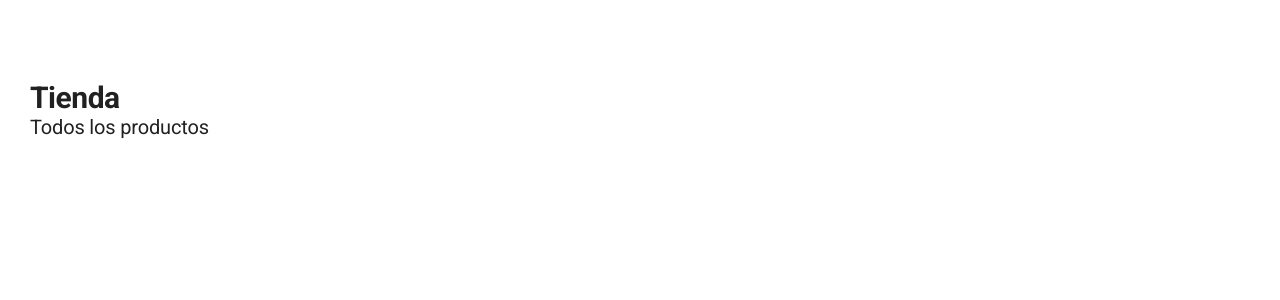
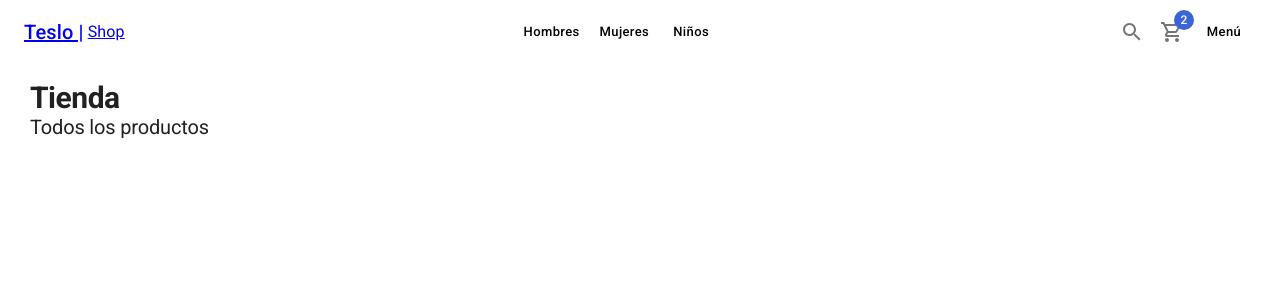
Before and after one commit to czabala847/next-teslo-shop, a Next.js app: page / in a window 1280 px wide. Shown: the top 300 px of the page. Built offline with nearby package versions, Linux system fonts and the light colour scheme.

Commit message:
add navbar

```diff
--- a/components/layouts/ShopLayout.tsx
+++ b/components/layouts/ShopLayout.tsx
@@ -1,5 +1,6 @@
 import React from "react";
 import Head from "next/head";
+import { Navbar } from "../ui";
 
 interface Props {
   children: JSX.Element | JSX.Element[];
@@ -26,7 +27,9 @@ export const ShopLayout: React.FC<Props> = ({
         {imageFullUrl && <meta name="og:image" content={imageFullUrl} />}
       </Head>
 
-      <nav></nav>
+      <nav>
+        <Navbar />
+      </nav>
 
       <main
         style={{
--- /dev/null
+++ b/components/ui/Navbar.tsx
@@ -0,0 +1,53 @@
+import React from "react";
+import Link from "next/link";
+import {
+  AppBar,
+  Toolbar,
+  Typography,
+  Box,
+  Button,
+  IconButton,
+  Badge,
+} from "@mui/material";
+import { SearchOutlined, ShoppingCartOutlined } from "@mui/icons-material";
+
+export const Navbar = () => {
+  return (
+    <AppBar>
+      <Toolbar sx={{ display: "flex", justifyContent: "space-between" }}>
+        <Link style={{ display: "flex", alignItems: "center" }} href="/">
+          <Typography variant="h6">Teslo |</Typography>
+          <Typography sx={{ ml: 0.5 }}>Shop</Typography>
+        </Link>
+
+        <Box sx={{ display: { xs: "none", sm: "block" } }}>
+          <Link href="/category/men">
+            <Button>Hombres</Button>
+          </Link>
+          <Link href="/category/women">
+            <Button>Mujeres</Button>
+          </Link>
+          <Link href="/category/kid">
+            <Button>Niños</Button>
+          </Link>
+        </Box>
+
+        <Box>
+          <IconButton>
+            <SearchOutlined />
+          </IconButton>
+
+          <Link href="/">
+            <IconButton>
+              <Badge badgeContent={2} color="secondary">
+                <ShoppingCartOutlined />
+              </Badge>
+            </IconButton>
+          </Link>
+
+          <Button>Menú</Button>
+        </Box>
+      </Toolbar>
+    </AppBar>
+  );
+};
--- /dev/null
+++ b/components/ui/index.ts
@@ -0,0 +1 @@
+export * from "./Navbar";
--- a/themes/light-theme.ts
+++ b/themes/light-theme.ts
@@ -1,85 +1,83 @@
-import { createTheme } from '@mui/material/styles';
-import { red,  } from '@mui/material/colors';
-
+import { createTheme } from "@mui/material/styles";
+import { red } from "@mui/material/colors";
 
 export const lightTheme = createTheme({
   palette: {
-    mode: 'light',
+    mode: "light",
     primary: {
-      main: '##1E1E1E'
+      main: "##1E1E1E",
     },
     secondary: {
-      main: '#3A64D8'
-    }
+      main: "#3A64D8",
+    },
   },
   components: {
     MuiLink: {
       defaultProps: {
-        underline: 'none',
+        underline: "none",
       },
     },
     MuiAppBar: {
       defaultProps: {
         elevation: 0,
-        position: 'fixed',
+        position: "fixed",
       },
       styleOverrides: {
         root: {
-          backgroundColor: 'white',
-          height: 60
+          backgroundColor: "white",
+          height: 60,
         },
-      }
+      },
     },
 
     MuiTypography: {
       styleOverrides: {
         h1: {
           fontSize: 30,
-          fontWeight: 600
+          fontWeight: 600,
         },
         h2: {
           fontSize: 20,
-          fontWeight: 400
+          fontWeight: 400,
         },
         subtitle1: {
           fontSize: 18,
-          fontWeight: 600
-        }
-      }
+          fontWeight: 600,
+        },
+      },
     },
-
 
     MuiButton: {
       defaultProps: {
-        variant: 'contained',
-        size: 'small',
+        variant: "contained",
+        size: "small",
         disableElevation: true,
       },
       styleOverrides: {
         root: {
-          textTransform: 'none',
-          boxShadow: 'none',
+          backgroundColor: "white",
+          color: "black",
+          textTransform: "none",
+          boxShadow: "none",
           borderRadius: 10,
           ":hover": {
-            backgroundColor: 'rgba(0,0,0,0.05)',
-            transition: 'all 0.3s ease-in-out'
-          }
-        }
-      }
+            backgroundColor: "rgba(0,0,0,0.05)",
+            transition: "all 0.3s ease-in-out",
+          },
+        },
+      },
     },
-
 
     MuiCard: {
       defaultProps: {
-        elevation: 0
+        elevation: 0,
       },
       styleOverrides: {
         root: {
-          boxShadow: '0px 5px 5px rgba(0,0,0,0.05)',
-          borderRadius: '10px',
-        }
-      }
-    }
-
-  }
+          boxShadow: "0px 5px 5px rgba(0,0,0,0.05)",
+          borderRadius: "10px",
+        },
+      },
+    },
+  },
 });
```
